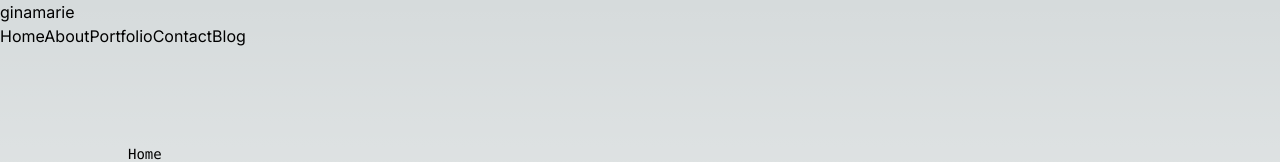
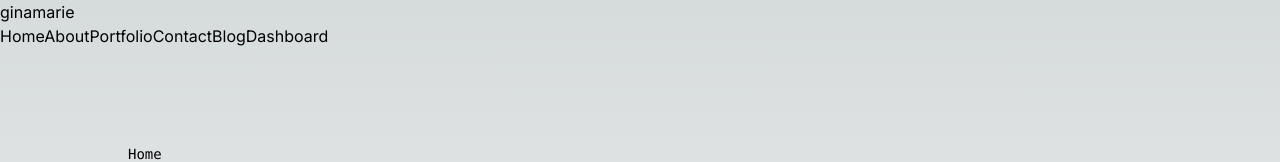
Before and after one commit to ginamarie14/next-portfolio, a Next.js app in the folder ginamarie-dev/: page / in a window 1280 px wide. Shown: the top 162 px of the page. Built offline with nearby package versions, Linux system fonts and the light colour scheme.

Commit message:
added one more link to navbar

```diff
--- a/ginamarie-dev/src/components/navbar/Navbar.jsx
+++ b/ginamarie-dev/src/components/navbar/Navbar.jsx
@@ -27,6 +27,11 @@ const links = [
         title: "Blog",
         url: "/blog"
     },
+    {
+        id: 6,
+        title: "Dashboard",
+        url: "/dashboard"
+    },
 ]
 
 const Navbar = () => {
```
